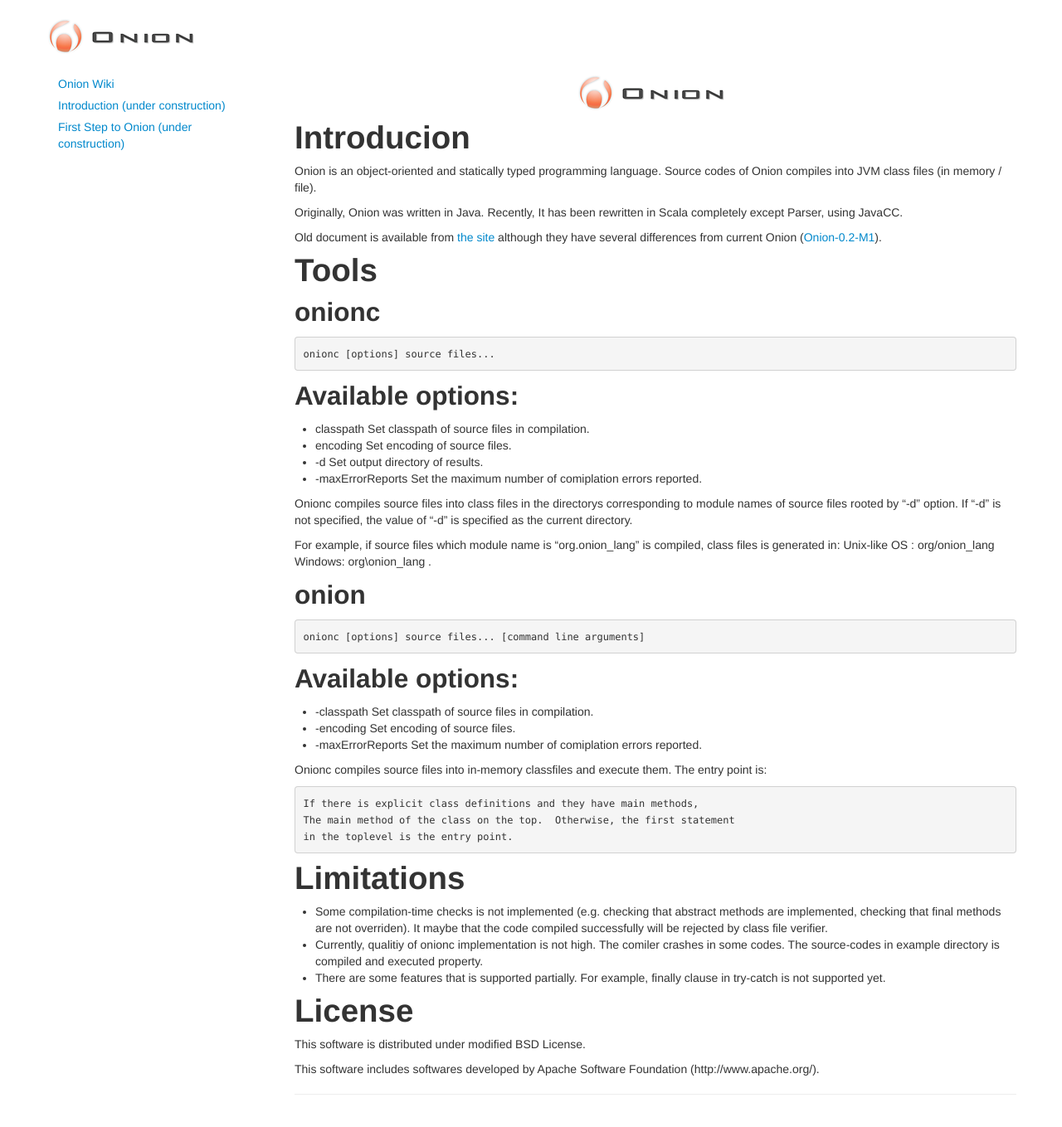
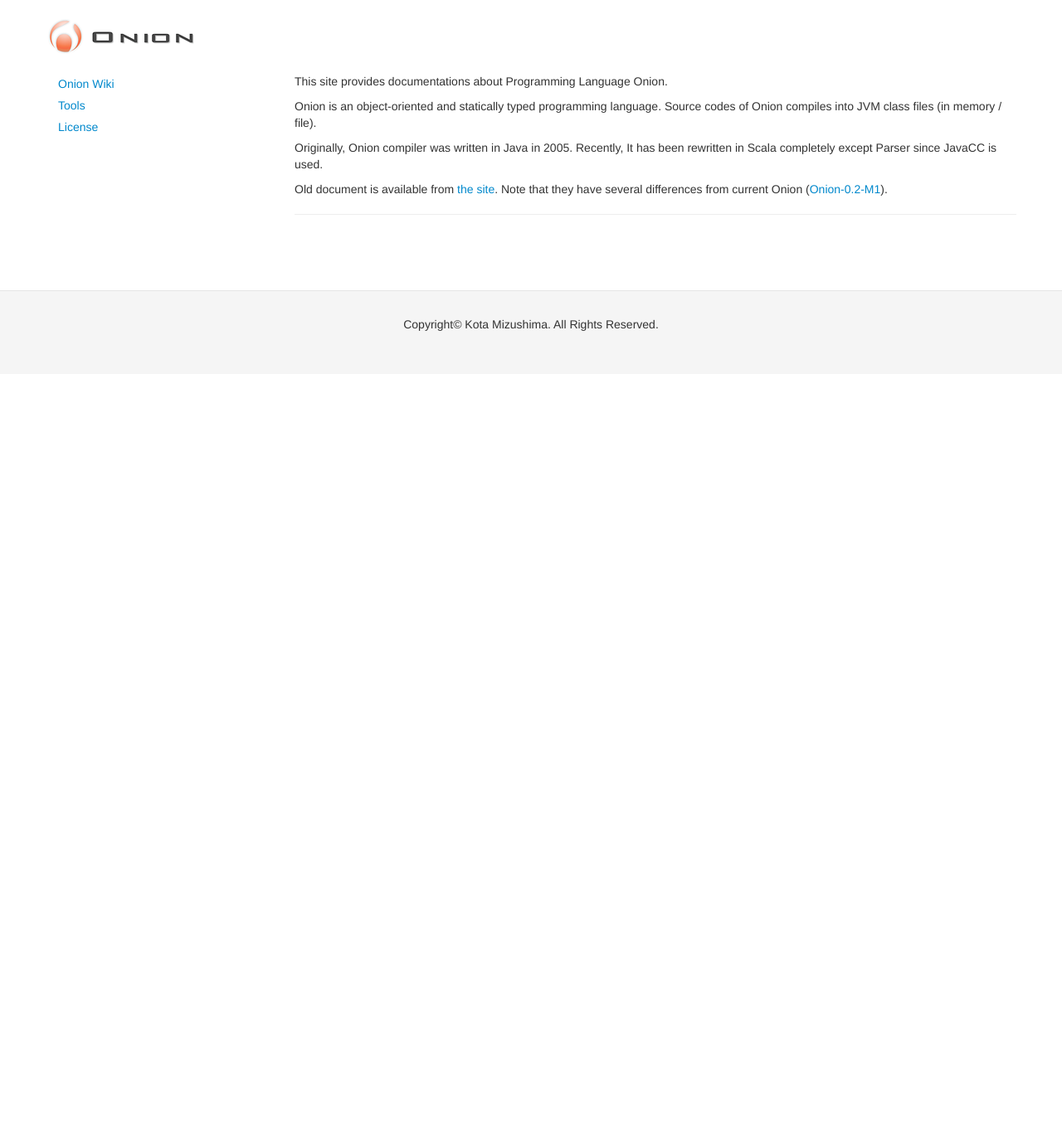
Before and after one commit to onion-lang/onion, a Jekyll site: the page built from index.md, in a window 1280 px wide and 1400 px high. Shown: the top 1359 px of the window at 83% size. Built offline with Jekyll 4.4.1, drawn with Linux system fonts in a browser that asks for light colours; nearby versions of some CDN libraries; Markdown is read by kramdown in place of the engine named in the settings.

Commit message:
Tools and License is separeted into each files.

```diff
--- a/_layouts/default.html
+++ b/_layouts/default.html
@@ -23,8 +23,8 @@
         <div class="span3">
             <ul class="nav nav-list">
                 <li><a href="https://github.com/onionlang/onionlang.github.com/wiki">Onion Wiki</a></li>
-                <li><a href="{{ page.root }}/introducion.html">Introduction (under construction)</a></li>
-                <li><a href="{{ page.root }}/first_step.html">First Step to Onion (under construction)</a ></li>
+                <li><a href="{{ page.root }}/tools.html">Tools</a ></li>
+                <li><a href="{{ page.root }}/license.html">License</a></li>
             </ul>
         </div>
         <div class="span9">
--- a/index.md
+++ b/index.md
@@ -2,73 +2,13 @@
 title: Programming Language Onion
 layout: default
 ---
-<div align="center">
-  <img src="img/onion.png" alt="Programming Language Onion">
-</div>
 
-# Introducion
+This site provides documentations about Programming Language Onion.
 
 Onion is an object-oriented and statically typed programming language. Source
 codes of Onion compiles into JVM class files (in memory / file).
 
-Originally, Onion was written in Java.  Recently, It has been rewritten in Scala
-completely except Parser, using JavaCC.
+Originally, Onion compiler was written in Java in 2005.  Recently, It has been rewritten in Scala completely except Parser since JavaCC is used.
 
-Old document is available from [the site](http://sourceforge.jp/projects/onion-language/howto/usage "Old document")
-although they have several differences from current Onion ([Onion-0.2-M1](http://onionlang.github.com/onion/downloads/onion-0.2-M1.zip "Onion 0.2 M1")).
-
-# Tools
-
-## onionc
-
-    onionc [options] source files...
-
-##  Available options:
-+ classpath <classpath> Set classpath of source files in compilation.
-+ encoding <encoding> Set encoding of source files.
-+ -d <output directory> Set output directory of results.
-+ -maxErrorReports <error count> Set the maximum number of comiplation errors reported.
-
-Onionc compiles source files into class files in the directorys corresponding to module names
-of source files rooted by "-d" option.  If "-d" is not specified, the value of "-d" is specified as the current directory.
-
-For example, if source files which module name is "org.onion_lang"
-is compiled, class files is generated in:
-  Unix-like OS : org/onion_lang
-  Windows: org\onion_lang
-.
-
-## onion
-
-    onionc [options] source files... [command line arguments]
-
-## Available options:
-+ -classpath <classpath> Set classpath of source files in compilation.
-+ -encoding <encoding> Set encoding of source files.
-+ -maxErrorReports <error count> Set the maximum number of comiplation errors reported.
-
-Onionc compiles source files into in-memory classfiles and execute them.  The entry
-point is:
-
-    If there is explicit class definitions and they have main methods,
-    The main method of the class on the top.  Otherwise, the first statement
-    in the toplevel is the entry point.
-
-# Limitations
-
-+ Some compilation-time checks is not implemented  (e.g.
-  checking that abstract methods are implemented, checking that
-  final methods are not overriden).  It maybe that the code compiled
-  successfully will be rejected by class file verifier.
-+ Currently, qualitiy of onionc implementation is not high.  The comiler
-  crashes in some codes.  The source-codes in example directory is
-  compiled and executed property.
-+ There are some features that is supported partially.
-  For example, finally clause in try-catch is not supported yet.
-
-# License
-
-This software is distributed under modified BSD License.
-
-This software includes softwares developed by
-Apache Software Foundation (http://www.apache.org/).
+Old document is available from [the site](http://sourceforge.jp/projects/onion-language/howto/usage "Old document").
+Note that they have several differences from current Onion ([Onion-0.2-M1](http://onionlang.github.com/onion/downloads/onion-0.2-M1.zip "Onion 0.2 M1")).
```
Also changed, not shown: tools.md (added, +51 -0 lines), license.md (added).
